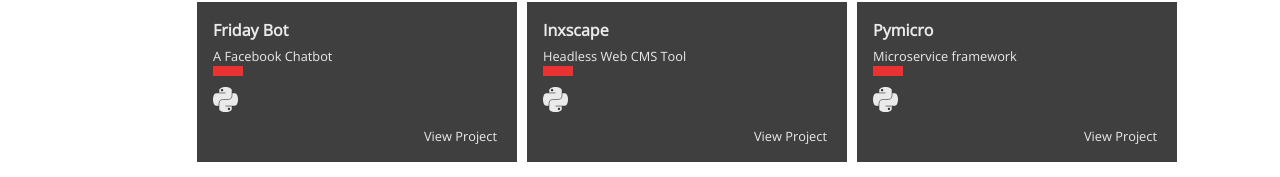
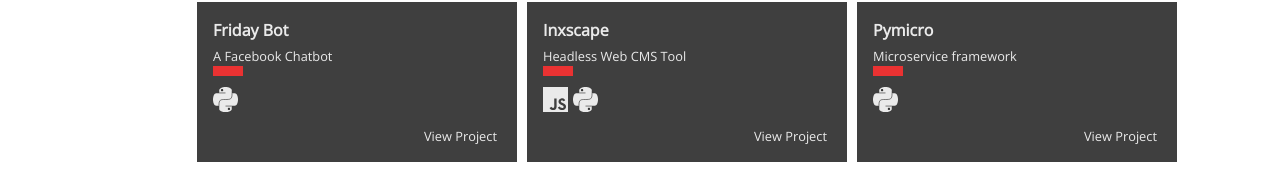
Before and after one commit to Clientrace/my-profile, a Next.js app: page / in a window 1280 px wide. Shown: the part 484-661 px from the top of the page. Built offline with nearby package versions, Linux system fonts and the light colour scheme.

Commit message:
add tech icon

```diff
--- a/src/pages/components/projectCard/projectCard.js
+++ b/src/pages/components/projectCard/projectCard.js
@@ -9,9 +9,7 @@
       <div>
         {
           tech.map(data=>{
-            if(data === 'python'){
-              return <img src="/assets/python.svg"/>
-            }
+            return <img src={`/assets/${data}.svg`}/>
           })
         }
       </div>
--- a/src/pages/components/projectCard/projectCard.module.scss
+++ b/src/pages/components/projectCard/projectCard.module.scss
@@ -30,6 +30,7 @@
       margin-top: 10px;
       img {
         width: 25px;
+        margin-right: 5px;
       }
     }
     .action {
--- a/src/pages/components/projects/projects.js
+++ b/src/pages/components/projects/projects.js
@@ -42,7 +42,7 @@
               <motion.div initial={{scale: 0.9, opacity: 0}}
                 animate={{scale: 1, opacity: 1}} transition={{delay: 0.4}}>
                 <ProjectCard name="Inxscape"
-                  tech={['python']}
+                  tech={['javascript', 'python']}
                   subtitle="Headless Web CMS Tool"/>
               </motion.div>
               <motion.div initial={{scale: 0.9, opacity: 0}}
```
Also changed, not shown: public/assets/javascript.svg (added).
